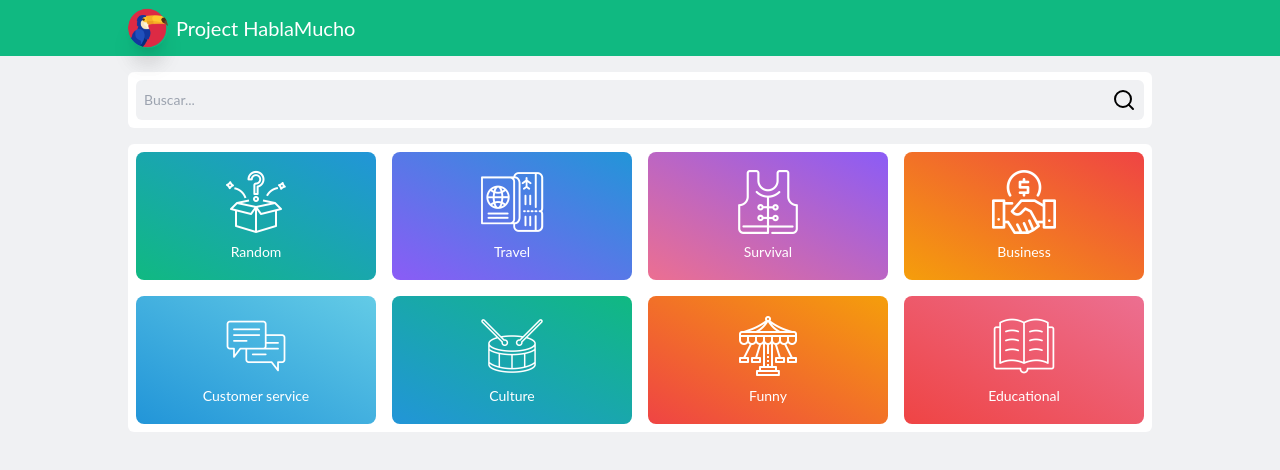
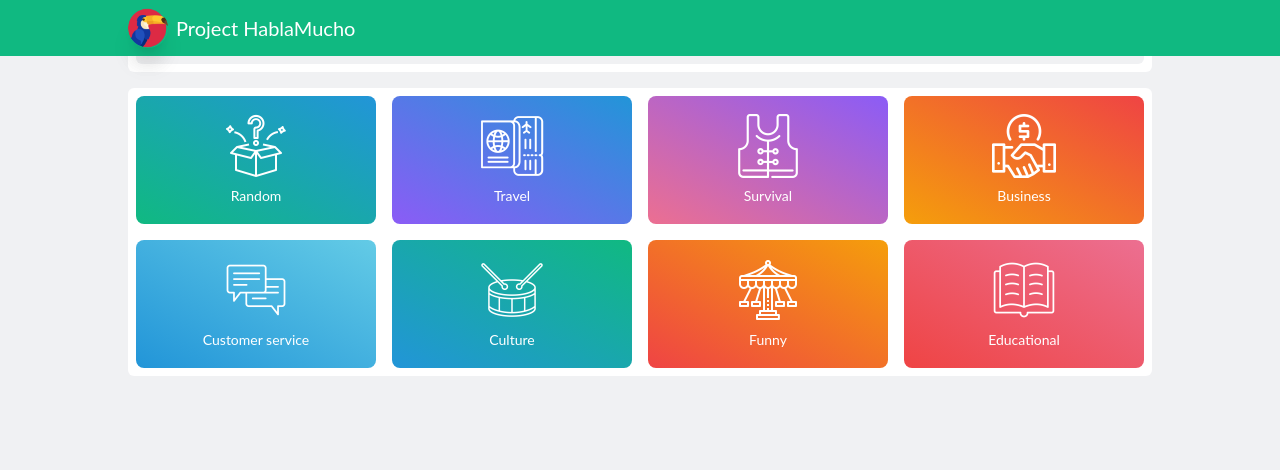
Before and after one commit to emeraldknight-sp/next-project-habla-mucho, a Next.js app: page / in a window 1280 px wide. Shown: the top 470 px of the page. Built offline with nearby package versions, Linux system fonts and the light colour scheme.

Commit message:
✅ Update: Container, Header and Main components

```diff
--- a/src/components/Container/Container.tsx
+++ b/src/components/Container/Container.tsx
@@ -1,8 +1,4 @@
-import { ReactNode } from "react";
-
-interface ContainerProps {
-	children: ReactNode;
-}
+import { ContainerProps } from "@/interfaces/ContainerProps";
 
 export const Container = ({ children }: ContainerProps) => {
 	return <div className="container mx-auto w-90">{children}</div>;
--- a/src/components/Header/Header.tsx
+++ b/src/components/Header/Header.tsx
@@ -1,4 +1,3 @@
-// import { FiMenu } from "react-icons/fi";
 import { Container } from "../Container";
 import { Logo } from "../Logo";
 
--- a/src/components/Main/Main.tsx
+++ b/src/components/Main/Main.tsx
@@ -1,13 +1,10 @@
 import { Container } from "../Container";
-import { ReactNode } from "react";
 
-interface MainProps {
-	children: ReactNode;
-}
+import { MainProps } from "@/interfaces/MainProps";
 
 export const Main = ({ children }: MainProps) => {
 	return (
-		<main className="flex flex-1 p-4 my-14">
+		<main className="flex flex-1 p-4">
 			<Container>{children}</Container>
 		</main>
 	);
```
